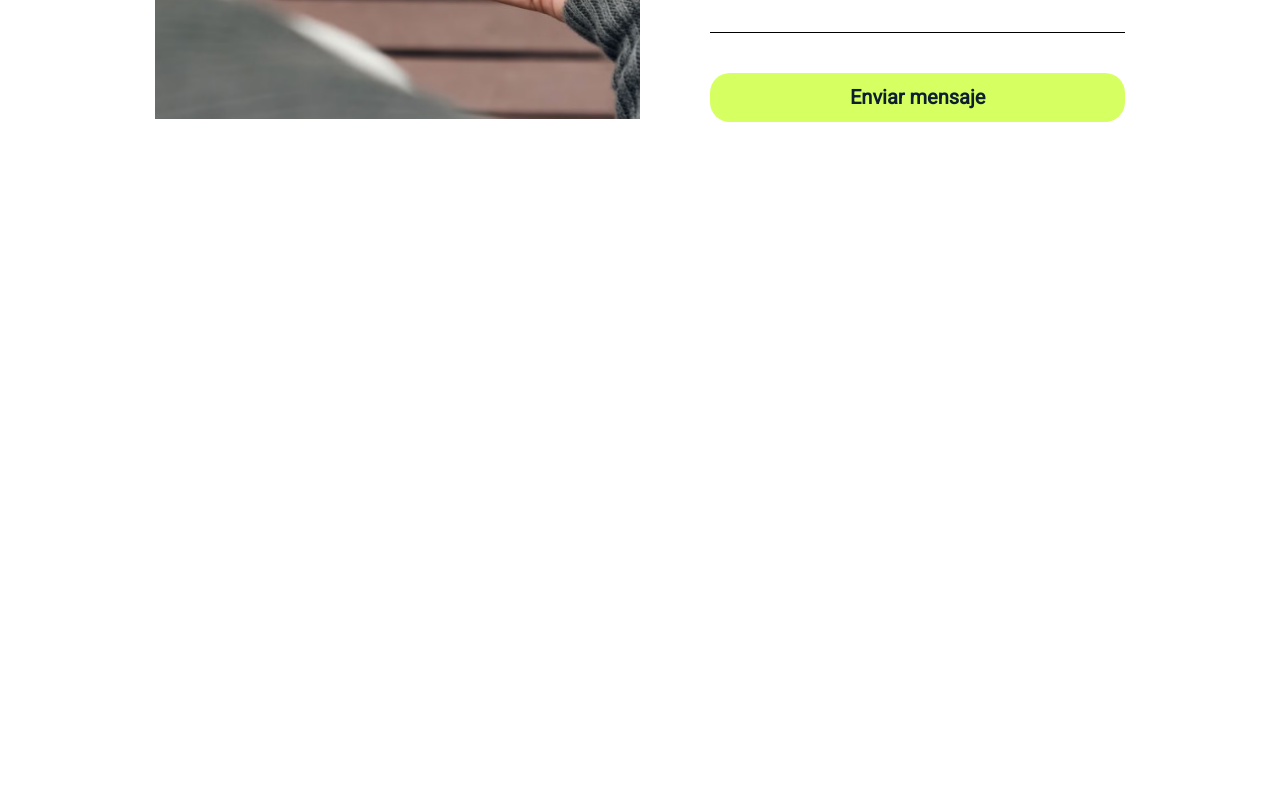
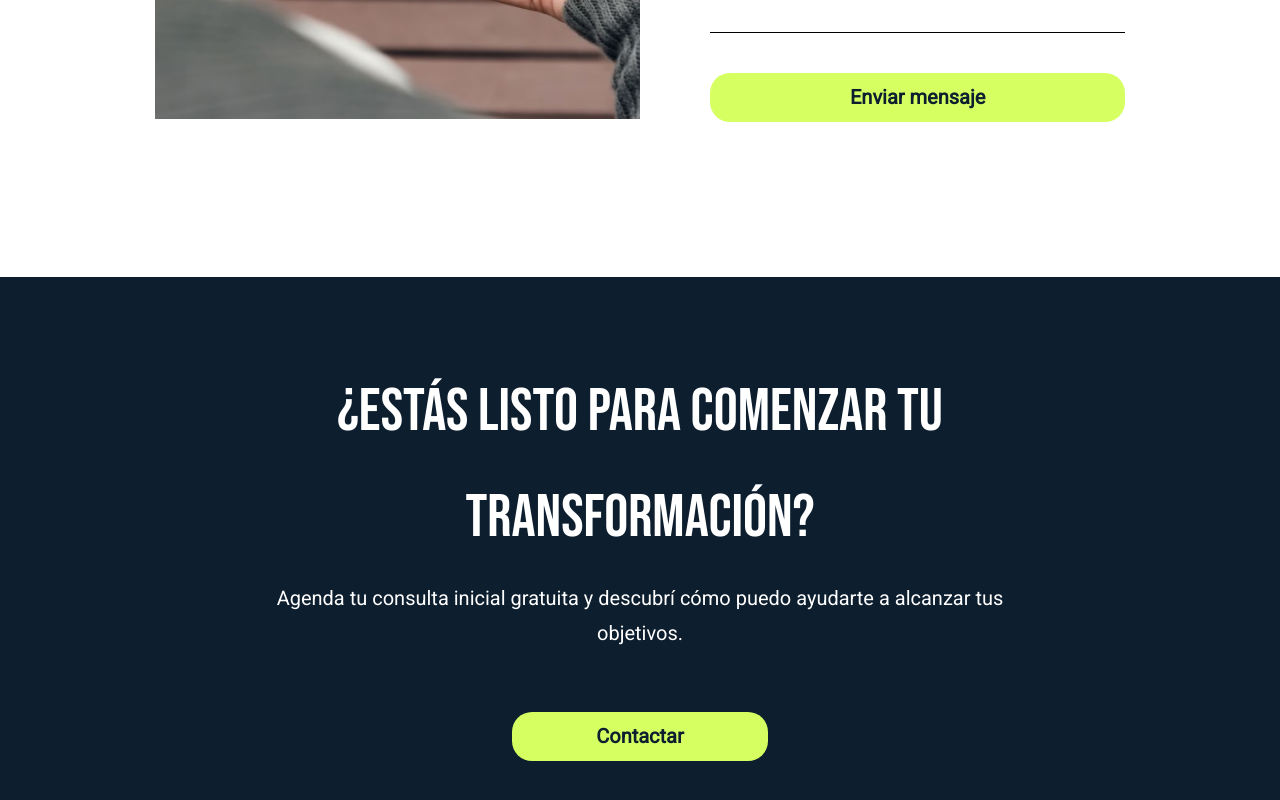
Before and after one commit to OsoresFranco/Misantil, an Angular app in the folder misantil-landing/: page / in a window 1280 px wide. Shown: the part 9193-9993 px from the top of the page. Before the commit the page ends 9470 px from the top, so only its background shows below. Built offline with nearby package versions, Linux system fonts and the light colour scheme.

Commit message:
Finished action component

```diff
--- a/misantil-landing/src/app/app.component.html
+++ b/misantil-landing/src/app/app.component.html
@@ -7,6 +7,7 @@
 <app-plans></app-plans>
 <app-nutrition></app-nutrition>
 <app-contact></app-contact>
+<app-action></app-action>
 
 </section>
 
--- a/misantil-landing/src/app/app.component.ts
+++ b/misantil-landing/src/app/app.component.ts
@@ -8,11 +8,12 @@ import { MethodologyComponent } from "./components/methodology/methodology.compo
 import { PlansComponent } from "./components/plans/plans.component";
 import { NutritionComponent } from "./components/nutrition/nutrition.component";
 import { ContactComponent } from "./components/contact/contact.component";
+import { ActionComponent } from "./components/action/action.component";
 
 @Component({
   selector: 'app-root',
   standalone: true,
-  imports: [RouterOutlet, ToolbarComponent, ToolbarMenuComponent, HeroComponent, AboutMeComponent, MethodologyComponent, PlansComponent, NutritionComponent, ContactComponent],
+  imports: [RouterOutlet, ToolbarComponent, ToolbarMenuComponent, HeroComponent, AboutMeComponent, MethodologyComponent, PlansComponent, NutritionComponent, ContactComponent, ActionComponent],
   templateUrl: './app.component.html',
   styleUrl: './app.component.scss'
 })
--- /dev/null
+++ b/misantil-landing/src/app/components/action/action.component.html
@@ -0,0 +1,8 @@
+<div class="action">
+  <div class="action-title">¿Estás listo para comenzar tu transformación?</div>
+  <div class="action-text">
+    Agenda tu consulta inicial gratuita y descubrí cómo puedo ayudarte a
+    alcanzar tus objetivos.
+  </div>
+  <a class="action-button" href="#">Contactar</a>
+</div>
--- /dev/null
+++ b/misantil-landing/src/app/components/action/action.component.scss
@@ -0,0 +1,60 @@
+.action {
+  background: #0d1e2e;
+  display: flex;
+  flex-direction: column;
+  align-items: center;
+  text-align: center;
+  padding: 5.2rem 14.5rem;
+  @media only screen and (max-width: 768px) {
+    padding: 3.75rem 1.1rem;
+  }
+  &-title {
+    font-family: Bebas Neue;
+    font-weight: 400;
+    font-size: 3.75rem;
+    line-height: 6.6rem;
+    color: #ffffff;
+    margin-bottom: 0.6rem;
+    @media only screen and (max-width: 768px) {
+      font-size: 2.25rem;
+      line-height: 2.6rem;
+    }
+  }
+  &-text {
+    font-family: Roboto;
+    font-weight: 400;
+    font-size: 1.25rem;
+    line-height: 2.2rem;
+    color: #ffffff;
+    margin-bottom: 3.75rem;
+    @media only screen and (max-width: 768px) {
+      font-size: 1rem;
+      line-height: 1.5rem;
+    }
+  }
+  &-button {
+    display: flex;
+    align-items: center;
+    justify-content: center;
+    gap: 0.5rem;
+    border: none;
+    background: #d6ff62;
+    width: 16rem;
+    height: 3.1rem;
+    font-family: "Roboto", sans-serif;
+    color: #0d1e2e;
+    text-decoration: none;
+    font-size: 1.25rem;
+    font-weight: 700;
+    line-height: 1.5rem;
+    border-radius: 1.25rem;
+    cursor: pointer;
+    @media only screen and (max-width: 768px) {
+      width: 8.75rem;
+      height: 2.1rem;
+      font-size: 1rem;
+      line-height: 1rem;
+      border-radius: 0.62rem;
+    }
+  }
+}
```
Also changed, not shown: misantil-landing/src/app/components/action/action.component.ts (added, +12 -0 lines), 1 other file (tests, documents, lock files or other folders).
